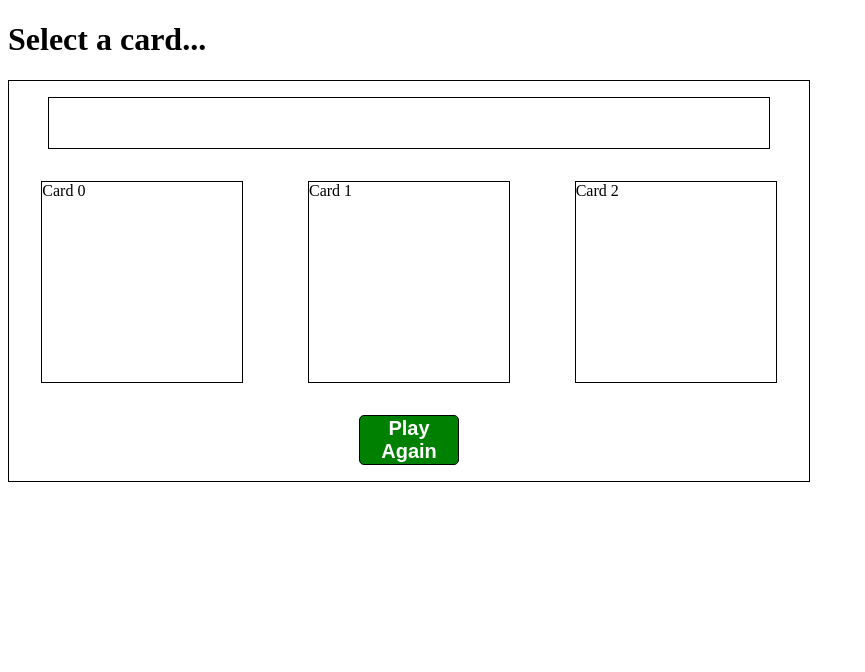
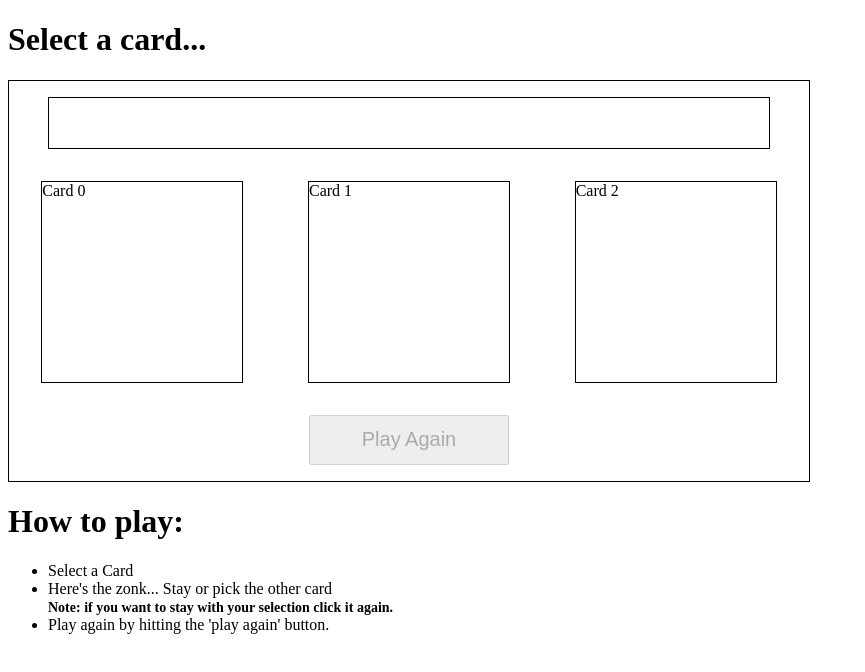
Before and after one commit to thewordisbird/monty-hall, a plain HTML site: page index.html in a window 1280 px wide. Shown: the whole page, without its empty margins (0-865 px from the left). Drawn offline with Linux system fonts and the light colour scheme.

Commit message:
add instructions, simplify button, remove console.logs.

```diff
--- a/index.html
+++ b/index.html
@@ -6,6 +6,17 @@
   </head>
   <body>
     <div id="root"></div>
+    <h1>How to play:</h1>
+    <ul>
+      <li>Select a Card</li>
+      <li>
+        Here's the zonk... Stay or pick the other card<br /><span
+          style="font-size: 14px; font-weight: bold"
+          >Note: if you want to stay with your selection click it again.</span
+        >
+      </li>
+      <li>Play again by hitting the 'play again' button.</li>
+    </ul>
   </body>
   <script src="index.js"></script>
 </html>
--- a/index.js
+++ b/index.js
@@ -41,15 +41,12 @@
   const playAgainButton = document.createElement('button');
   playAgainButton.innerText = 'Play Again';
   playAgainButton.style.height = '50px';
-  playAgainButton.style.width = '100px';
-  playAgainButton.style.border = '1px solid black';
-  playAgainButton.style.backgroundColor = 'green';
-  playAgainButton.style.color = 'white';
+  playAgainButton.style.width = '200px';
+
   playAgainButton.style.fontSize = '20px';
-  playAgainButton.style.fontWeight = 'bold';
-  playAgainButton.style.borderRadius = '5px';
   playAgainButton.style.cursor = 'pointer';
   playAgainButton.addEventListener('click', handleButtonClick);
+  playAgainButton.disabled = true;
 
   gameCanvas.appendChild(playAgainButton);
 
@@ -70,7 +67,6 @@
     changeWins: 0,
   };
 
-  console.log(gameState);
   /* End Game State */
   const cards = [cardFactory(0), cardFactory(1), cardFactory(2)];
 
@@ -98,7 +94,6 @@
 
   function displayWinner() {
     cards.forEach((card) => {
-      console.log('reconciling', card.key, gameState.winningCard);
       if (card.key === gameState.winningCard) {
         card.innerText = 'Winner!';
         card.style.backgroundColor = 'green';
@@ -129,14 +124,9 @@
     gameState.selectedCard = selectedCardKey;
 
     if (gameState.stage === 'select') {
-      gameBanner.innerText =
-        'You select ' +
-        gameState.selectedCard.key +
-        '. Now I am going to show you a zonk...';
-
+      gameBanner.innerText = 'You selected ' + gameState.selectedCard;
       displayZonk(gameState.selectedCard);
       gameState.stage = 'change';
-      console.log(gameState);
       return;
     }
 
@@ -145,32 +135,26 @@
       gameBanner.innerText = isWinner ? 'You win!' : 'You lose!';
 
       displayWinner();
-      console.log('isWinner', isWinner);
-      console.log(gameState.wasSelectionChanged);
 
       if (isWinner && gameState.wasSelectionChanged) {
-        console.log('change win');
         gameHistory.changeWins++;
       }
 
       if (!isWinner && !gameState.wasSelectionChanged) {
-        console.log('change win');
         gameHistory.changeWins++;
       }
 
       if (isWinner && !gameState.wasSelectionChanged) {
-        console.log('stay win');
         gameHistory.stayWins++;
       }
 
       if (!isWinner && gameState.wasSelectionChanged) {
-        console.log('stay win');
         gameHistory.stayWins++;
       }
 
       updateWinBar();
       gameState.stage = 'complete';
-      console.log(gameState);
+      playAgainButton.disabled = false;
       return;
     }
   }
@@ -183,6 +167,7 @@
         card.innerText = 'Card ' + card.key;
         card.style.backgroundColor = 'white';
       });
+      playAgainButton.disabled = true;
     }
   }
 
```
